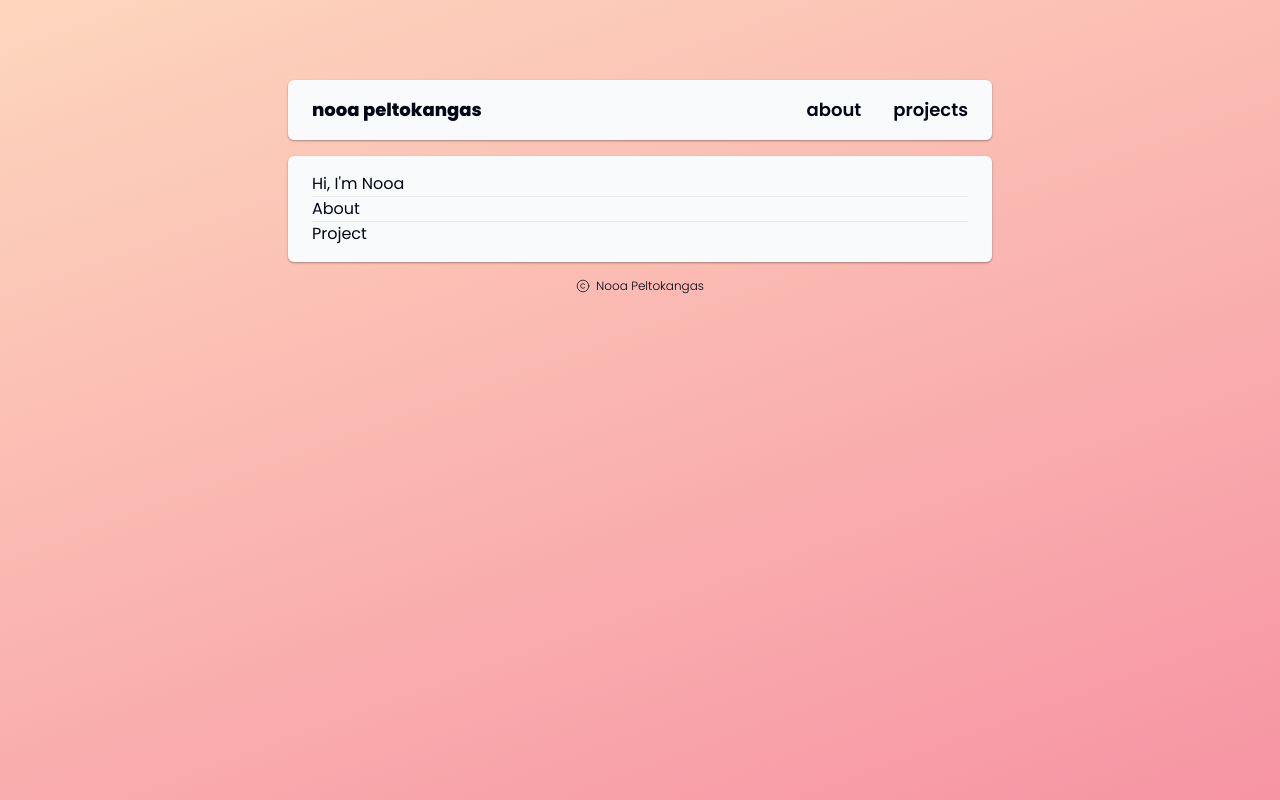
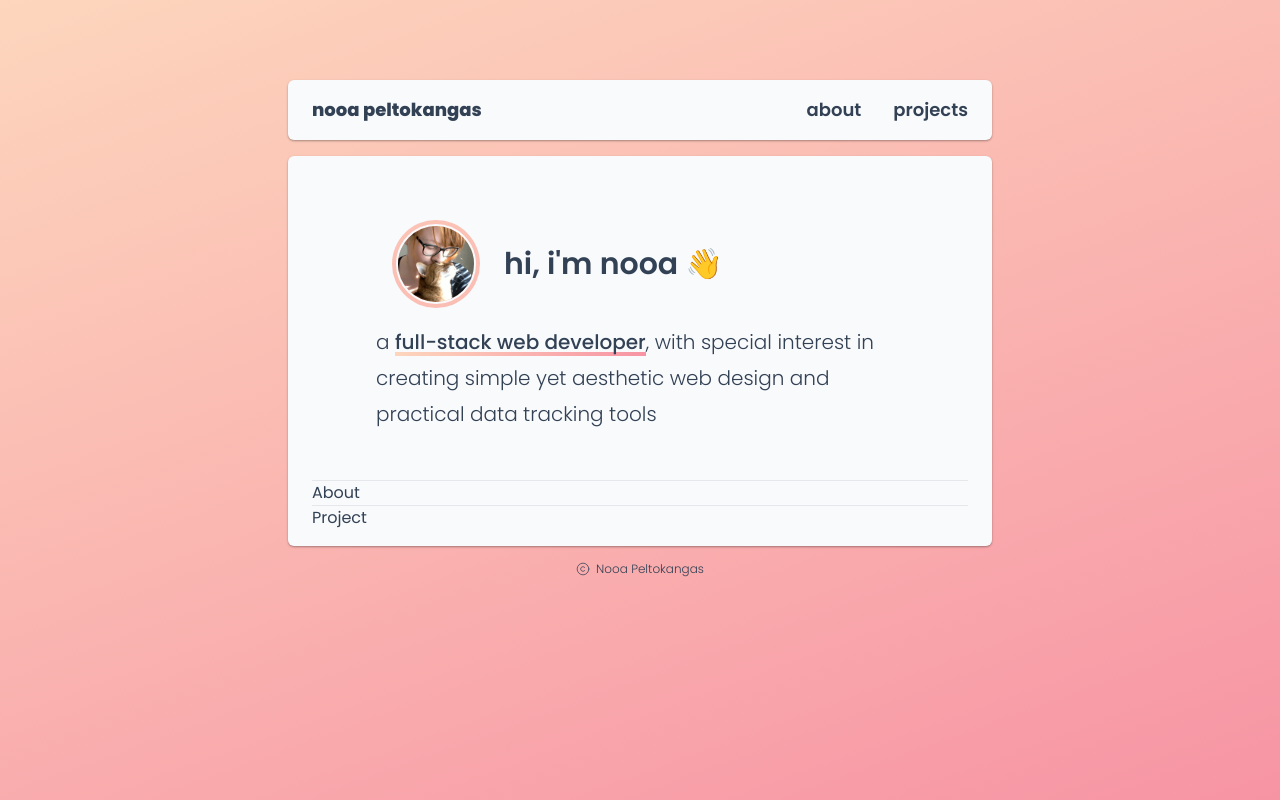
Before and after one commit to nooa-p/nooa-p.github.io, a React (Vite) app: page / in a window 1280 px wide. Built offline with nearby package versions, Linux system fonts and the light colour scheme.

Commit message:
intro component done

```diff
--- a/index.html
+++ b/index.html
@@ -16,7 +16,7 @@
 
     <title>Nooa Peltokangas</title>
   </head>
-  <body class="text-slate-950">
+  <body class="text-slate-700">
     <div id="root"></div>
     <script type="module" src="/src/main.jsx"></script>
   </body>
--- a/src/components/Footer.jsx
+++ b/src/components/Footer.jsx
@@ -4,7 +4,7 @@ function Footer() {
   return (
     <div className="flex flex-row text-xs justify-center items-center gap-1.5 font-light">
       <Copyright size={14} strokeWidth={0.75} absoluteStrokeWidth />
-      <p>Nooa Peltokangas</p>
+      <p className="leading-3 -mt-[0.5px]">Nooa Peltokangas</p>
     </div>
   )
 }
--- a/src/components/Intro.jsx
+++ b/src/components/Intro.jsx
@@ -1,7 +1,13 @@
 function Intro() {
   return (
-    <div className="border-b">
-      <h2>Hi, I&apos;m Nooa</h2>
+    <div className="border-b px-12 py-12">
+      <div className="flex flex-row items-center pl-8 gap-6">
+        <div className="profile-outline">
+        <img src="profile.png" className="rounded-full w-20 profile-outset" />
+        </div>
+        <h2 className="text-3xl font-semibold">hi, i&apos;m nooa &#128075;</h2>
+      </div>
+      <h3 className="text-xl font-light pt-4 px-4 leading-9">a <span className="title-underline font-medium">full-stack web developer</span>, with special interest in creating simple yet aesthetic web design and practical data tracking tools</h3>
     </div>
   )
 }
--- a/src/index.css
+++ b/src/index.css
@@ -5,7 +5,7 @@
 @layer base {
   /* gradient from webgradients.com by dima braven */
   body {
-    background-image: linear-gradient(-20deg, #f794a4 0%, #fdd6bd 100%);;
+    background-image: linear-gradient(-20deg, #f794a4 0%, #fdd6bd 100%);
     background-attachment: fixed;
   }
 }
@@ -16,4 +16,22 @@
     rgba(0, 0, 0, 0.12) 0px 1px 3px,
     rgba(0, 0, 0, 0.24) 0px 1px 2px;
   }
+
+  .title-underline {
+    background: linear-gradient(-60deg, #f794a4 0%, #fdd6bd 100%);
+    background-repeat: repeat-x;
+    background-size: 100% 4px;
+    background-position: 0 99%;
+  }
+
+  .profile-outline {
+    background: linear-gradient(-20deg, #f794a4 0%, #fdd6bd 100%);
+    border: 4px solid transparent;
+    border-radius: 50%;
+    background-attachment: fixed;
+  }
+
+  .profile-outset {
+    @apply border-2 border-slate-50 rounded-full
+  }
 }
```
Also changed, not shown: public/profile.png (added).
